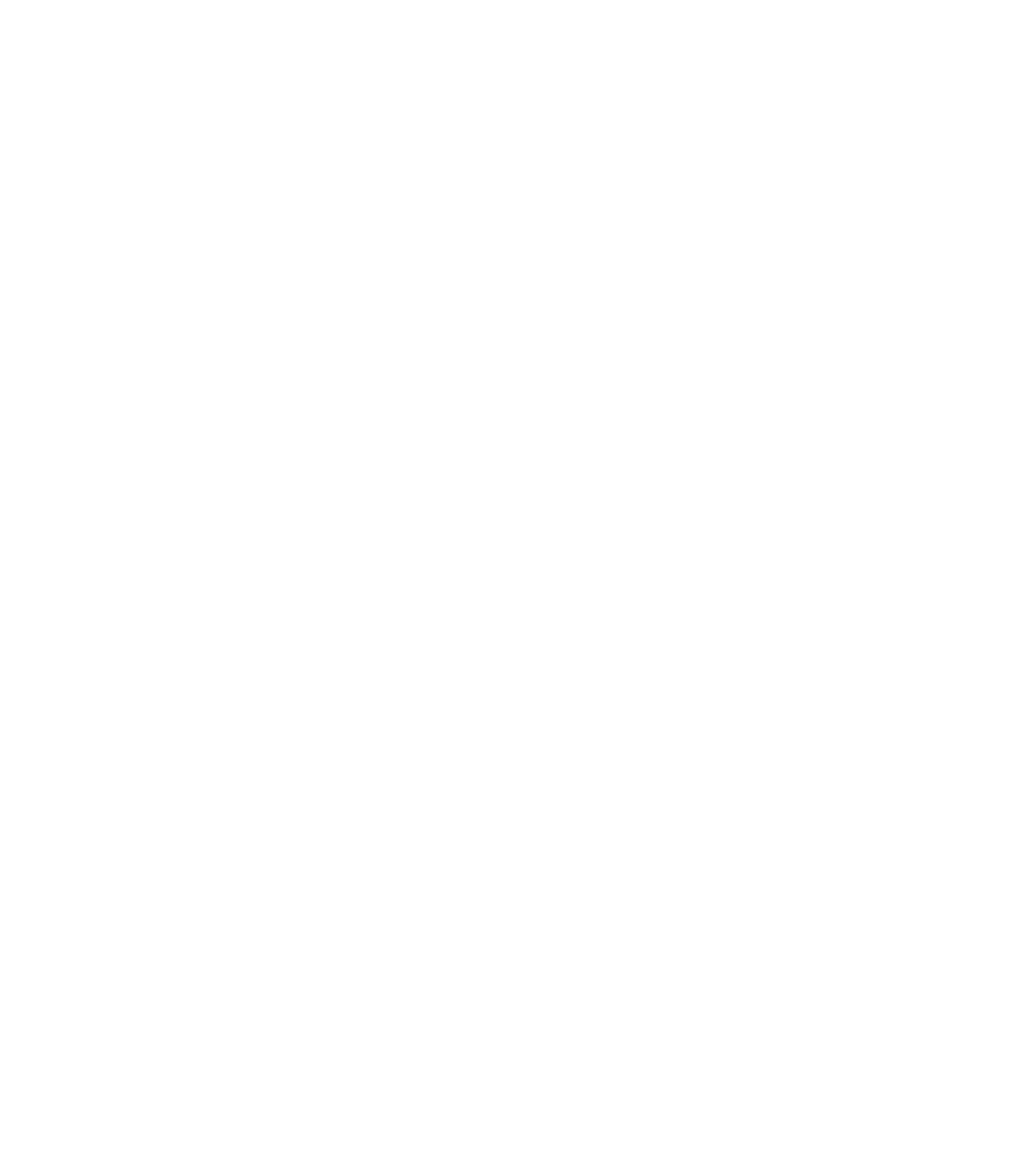
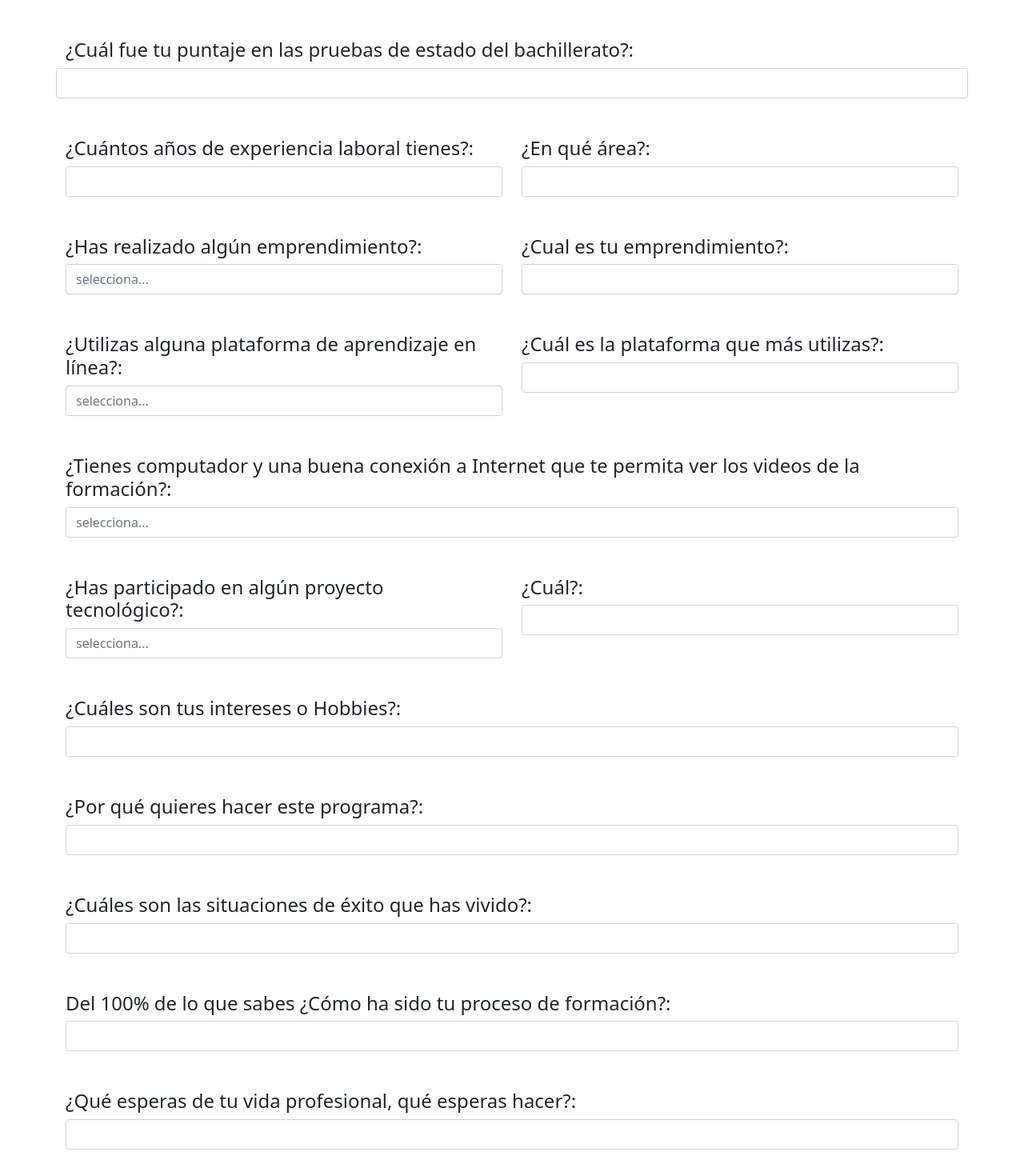
Before and after one commit to jesus0413/formulario-alteru, a React (Create React App) app: page / in a window 1280 px wide. Shown: the top 1470 px of the page at 80% size. Before the commit the page ends 800 px from the top, so only its background shows below. Built offline with nearby package versions, Linux system fonts and the light colour scheme.

Commit message:
formulario-terminado

```diff
--- a/package.json
+++ b/package.json
@@ -6,8 +6,10 @@
     "@testing-library/jest-dom": "^5.14.1",
     "@testing-library/react": "^11.2.7",
     "@testing-library/user-event": "^12.8.3",
+    "bootstrap": "^5.1.0",
     "react": "^17.0.2",
     "react-dom": "^17.0.2",
+    "react-router-dom": "^5.2.1",
     "react-scripts": "4.0.3",
     "web-vitals": "^1.1.2"
   },
--- a/src/App.js
+++ b/src/App.js
@@ -1,10 +1,12 @@
+
+import  Form from './pages/Register';
 
 import './App.css';
 
 function App() {
   return (
     <div className="App">
-
+     <Form/>
     </div>
   );
 }
--- /dev/null
+++ b/src/pages/Register/index.js
@@ -0,0 +1,117 @@
+import 'bootstrap/dist/css/bootstrap.min.css';
+
+const form =()=>{
+
+    return(
+        <div className='container'>
+            <form>
+            <div className="form-row inline-forms">
+
+              <div className='col mt-5 mb-5'>
+               <div className='row' >
+                 <h4 align='start'for='question16'>¿Cuál fue tu puntaje en las pruebas de estado del bachillerato?:</h4>
+               <input type='number' id='question16' className='form-control'></input>
+               </div>
+                </div>
+
+                <div className='row mt-5 mb-5'>
+                  <div align='start'className='col'><h4 for='question17'>¿Cuántos años de experiencia laboral tienes?: </h4>
+                  <input id='question17'type='number' className='form-control'></input>
+                  </div>
+               <div className='col'>
+               <h4 for='question17-1'align='start'>¿En qué área?: </h4>
+                <input id='question17-1'className='form-control' type='text'></input>
+                </div>
+                </div>
+
+                <div className='row mt-5 mb-5'>
+                  <div className='col'>
+               <h4 align='start' for='question-18-1'> ¿Has realizado algún emprendimiento?:</h4>
+               <input className="form-control" list="datalistOptions" id="question-18-1" placeholder="selecciona..."></input>
+                <datalist id="datalistOptions">
+                 <option value="Si"> </option>
+                  <option value="No"></option>
+                </datalist>
+                 </div>
+                  <div className='col'>
+               <h4 align='start' for='question-18-2'>¿Cual es tu emprendimiento?:</h4>
+               <input type='text' id='question-18-2'class="form-control"></input>
+                </div>
+                </div>
+
+                <div className='row mt-5 mb-5'>
+                <div className='col'>
+               <h4 align='start' for='question-19-1'> ¿Utilizas alguna plataforma de aprendizaje en línea?:</h4>
+               <input className="form-control" list="datalistOptions" id="question-19-1" placeholder="selecciona..."></input>
+                <datalist id="datalistOptions">
+                 <option value="Si"> </option>
+                  <option value="No"></option>
+                </datalist>
+                 </div>
+                 <div className='col'>
+               <h4 align='start' for='question-19-2'>¿Cuál es la plataforma que más utilizas?:</h4>
+               <input type='text'id='question-19-2'className="form-control" ></input>
+                </div>
+
+                </div>
+
+                <div className='question-22 mt-5 mb-5'>
+                <div className='col'>
+               <h4 align='start' for='question-22-1'> ¿Tienes computador y una buena conexión a Internet que te permita ver los videos de la formación?:</h4>
+               <input className="form-control" list="datalistOptions" id="question-22-1" placeholder="selecciona..."></input>
+                <datalist id="datalistOptions">
+                 <option value="Si"> </option>
+                  <option value="No"></option>
+                </datalist>
+                 </div>
+                 </div>
+
+
+                <div className='row mt-5 mb-5'>
+                <div className='col'>
+               <h4 align='start' for='question-23-1'> ¿Has participado en algún proyecto tecnológico?:</h4>
+               <input className="form-control" list="datalistOptions" id="question-23-1" placeholder="selecciona..."></input>
+                <datalist id="datalistOptions">
+                 <option value="Si"> </option>
+                  <option value="No"></option>
+                </datalist>
+                 </div>
+                 <div className='col'>
+                 <h4 align='start' for='question-23-2'>¿Cuál?:</h4>
+                 <input id='question-23-2'type='text' className='form-control'></input>
+                 </div>
+                </div>
+                <div className='question-25 mt-5 mb-5'>
+               <h4 for='question-25-1'align='start'>¿Cuáles son tus intereses o Hobbies?: </h4>
+               <input type='text' className='form-control' id='question-25-1'></input>
+                </div>
+                <div className='question-26 mt-5 mb-5'>
+               <h4 align='start' for='question-26-1'>¿Por qué quieres hacer este programa?:</h4>
+               <input id='question-26-1'type='text' className='form-control'></input>
+                </div>
+                <div className='question-27 mt-5 mb-5'>
+               <h4 align='start' for='question-27-1'>¿Cuáles son las situaciones de éxito que has vivido?:</h4>
+               <input id='question-27-1'type='text' className='form-control'></input>
+                </div>
+                <div className='question-28 mt-5 mb-5'>
+               <h4 align='start' for='question-28-1'>Del 100% de lo que sabes ¿Cómo ha sido tu proceso de formación?:</h4>
+                <input id='question-28-1'type='text' className='form-control'></input>
+                </div>
+                <div className='question-29 mt-5 mb-5'>
+               <h4 align='start' for='question-29-1'>¿Qué esperas de tu vida profesional, qué esperas hacer?:</h4>
+               <input id='question-27-1'type='text' className='form-control'></input>
+                </div>
+               <div className='p-5'>
+                <button type="submit" class="btn btn-primary btn-lg">Enviar</button>
+            </div>
+            </div>
+
+            </form>
+
+
+        </div>
+    );
+
+
+};
+export default form;
```
Also changed, not shown: src/pages/forms/index.js (deleted), 1 other file (tests, documents, lock files or other folders).
